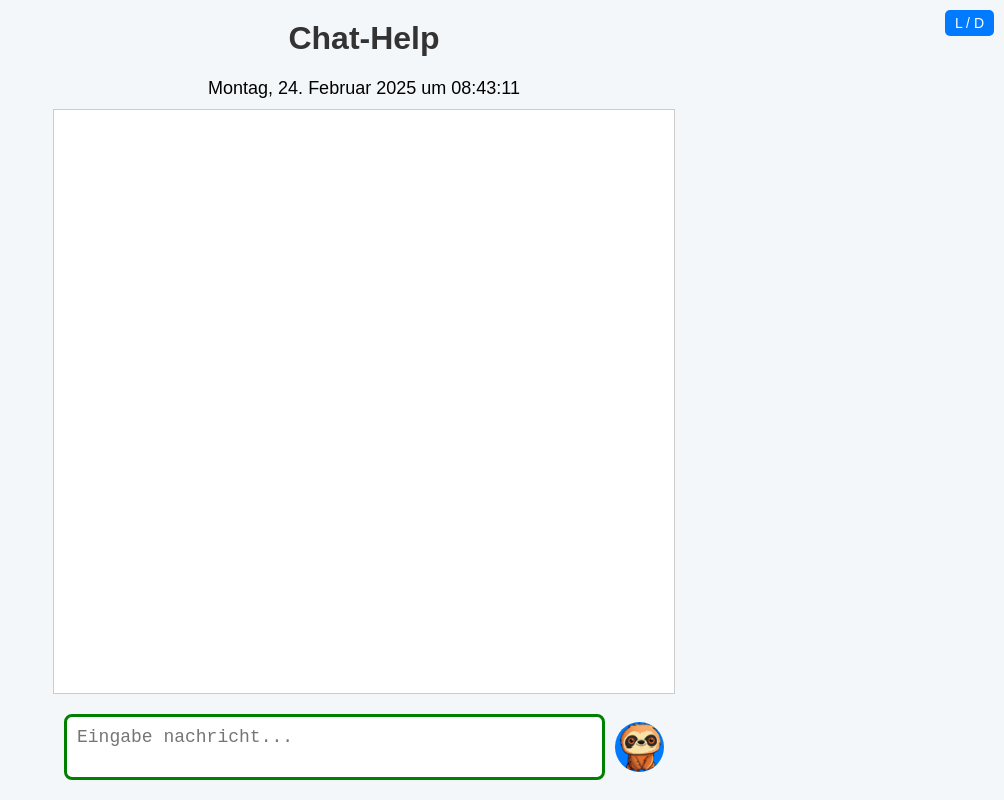
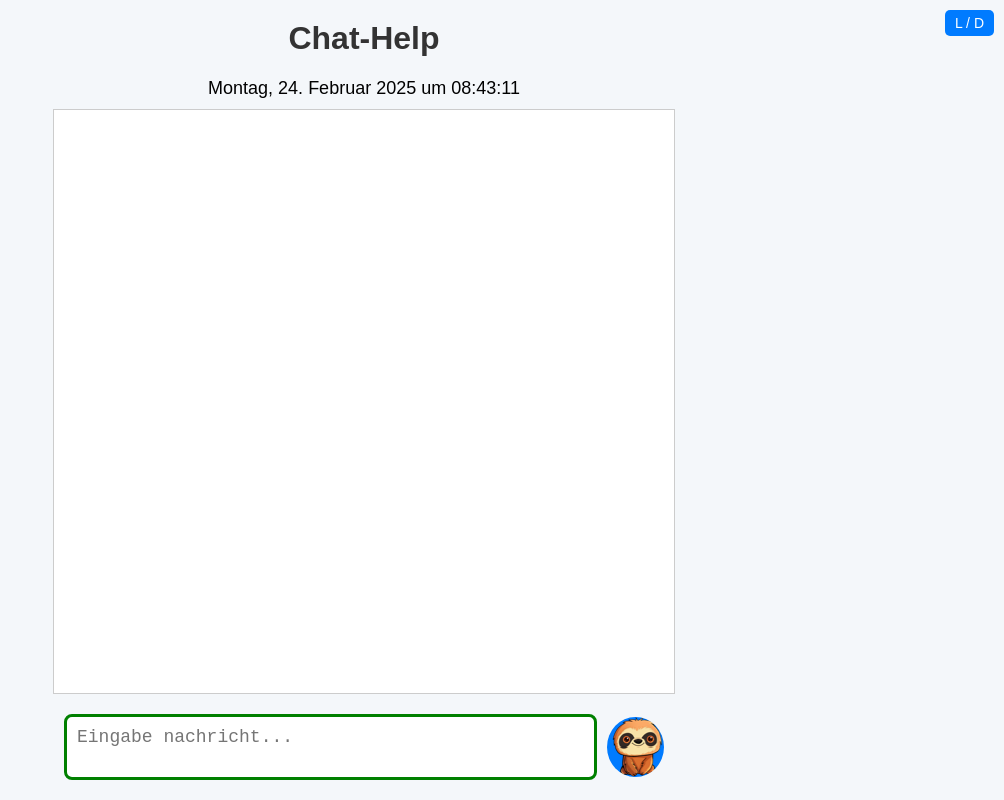
Before and after one commit to AndriiCoder1/chathelp, a website: page index.html in a window 1280 px wide. Shown: the whole page, without its empty margins (276-1280 px from the left). Drawn offline with nearby package versions, Linux system fonts and the light colour scheme; no server answers.

Commit message:
Описание изменений

```diff
--- a/index.html
+++ b/index.html
@@ -75,12 +75,12 @@
       background-color: #007bff;
       color: white;
       border: none;
-      border-radius: 50%;
+      border-radius: 60%;
       cursor: pointer;
       background-image: url('/images/rabbit_1.png');
       background-size: cover;
-      width: 50px;
-      height: 50px;
+      width: 60px;
+      height: 60px;
     }
 
     #send-button.sending {
--- a/index.js
+++ b/index.js
@@ -144,6 +144,7 @@ async function handleTextQuery(message, socket) {
     });
 
     const botResponse = response.choices[0].message.content;
+    console.log(`[Bot] Ответ: ${botResponse}`); // Логирование ответа бота
     userSessions.set(socket.id, [...messages, { role: 'assistant', content: botResponse }]);
 
     socket.emit('message', botResponse);
```
